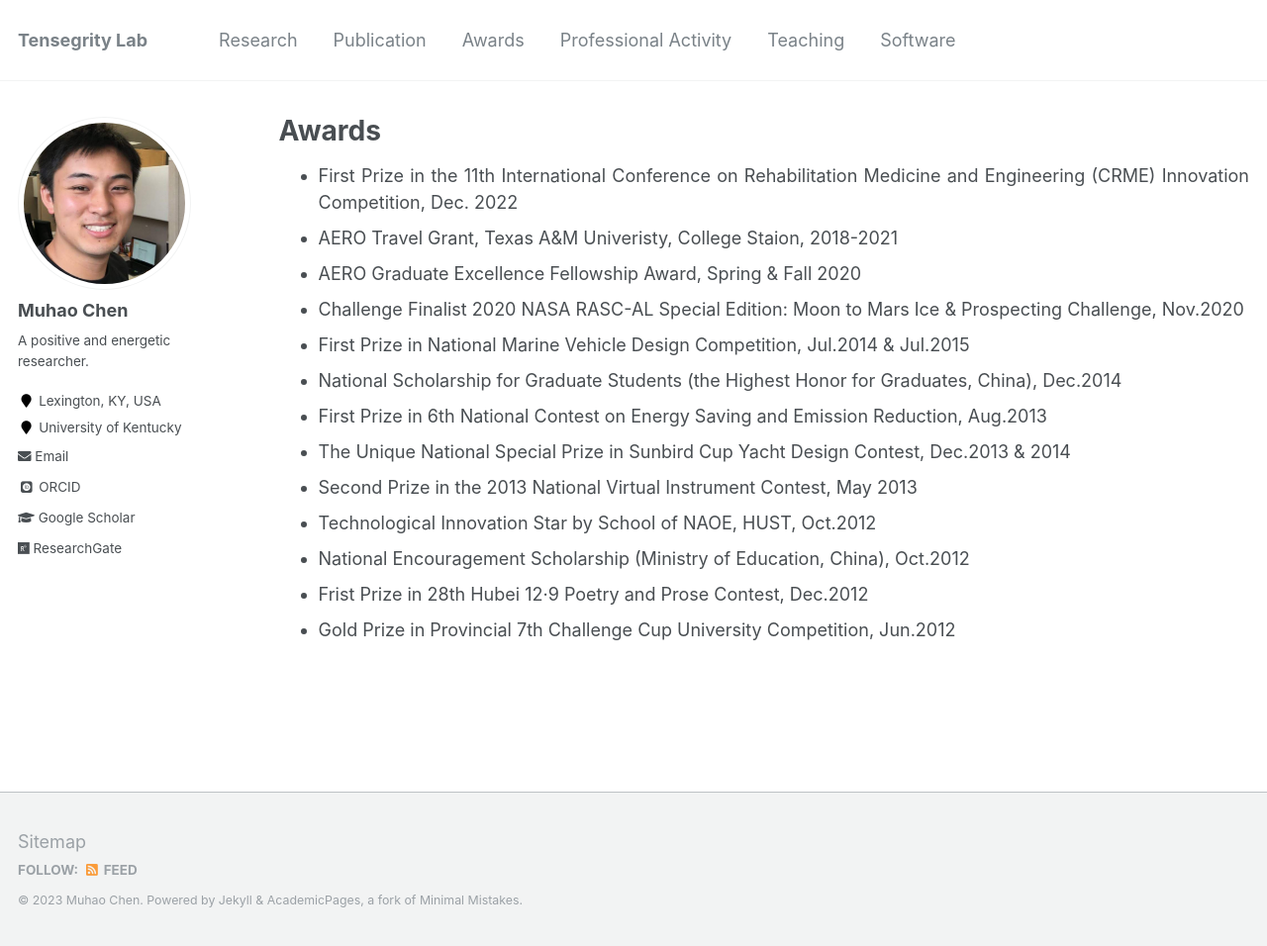
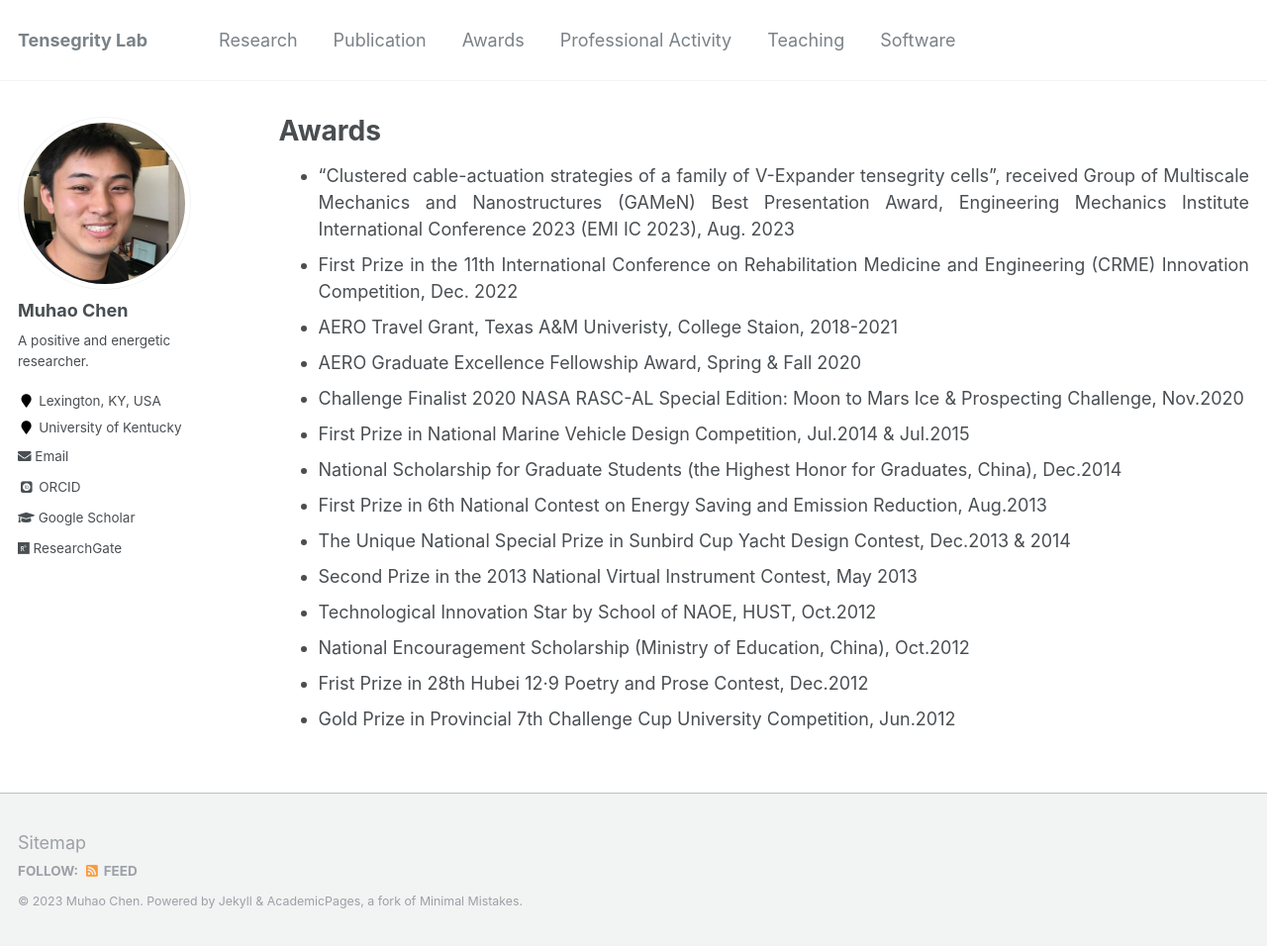
Before and after one commit to Muhao-Chen/muhao-chen.github.io, a Jekyll site: the page built from _pages/funding-and-awards.md, in a window 1280 px wide and 956 px high. Shown: the whole window at 99% size. Built offline with Jekyll 4.4.1, drawn with Linux system fonts in a browser that asks for light colours; some web fonts are replaced.

Commit message:
Update funding-and-awards.md

```diff
--- a/_pages/funding-and-awards.md
+++ b/_pages/funding-and-awards.md
@@ -6,7 +6,7 @@ author_profile: true
 ---
 
 <div style="text-align: justify;" markdown="1">
-
+* "Clustered cable-actuation strategies of a family of V-Expander tensegrity cells", received Group of Multiscale Mechanics and Nanostructures (GAMeN) Best Presentation Award, Engineering Mechanics Institute International Conference 2023 (EMI IC 2023), Aug. 2023
 * First Prize in the 11th International Conference on Rehabilitation Medicine and Engineering (CRME) Innovation Competition, Dec. 2022
 * AERO Travel Grant, Texas A&M Univeristy, College Staion, 2018-2021
 * AERO Graduate Excellence Fellowship Award, Spring & Fall 2020
```
